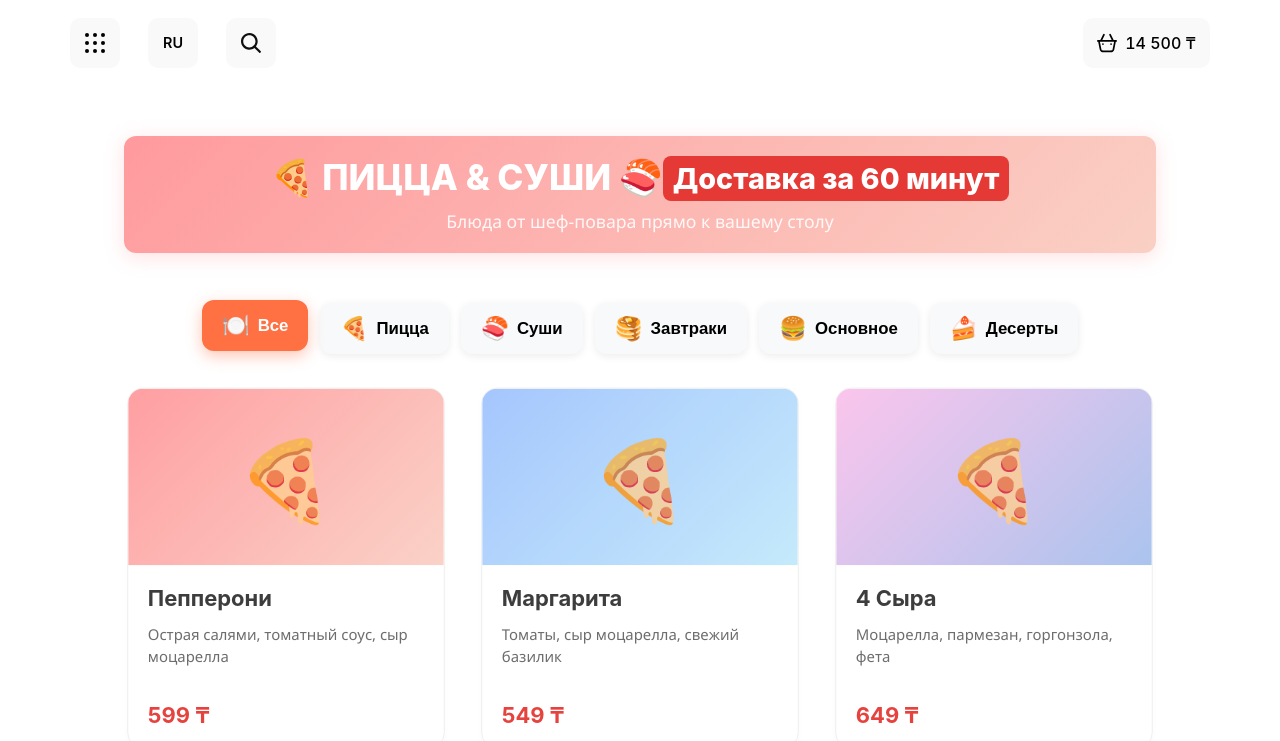
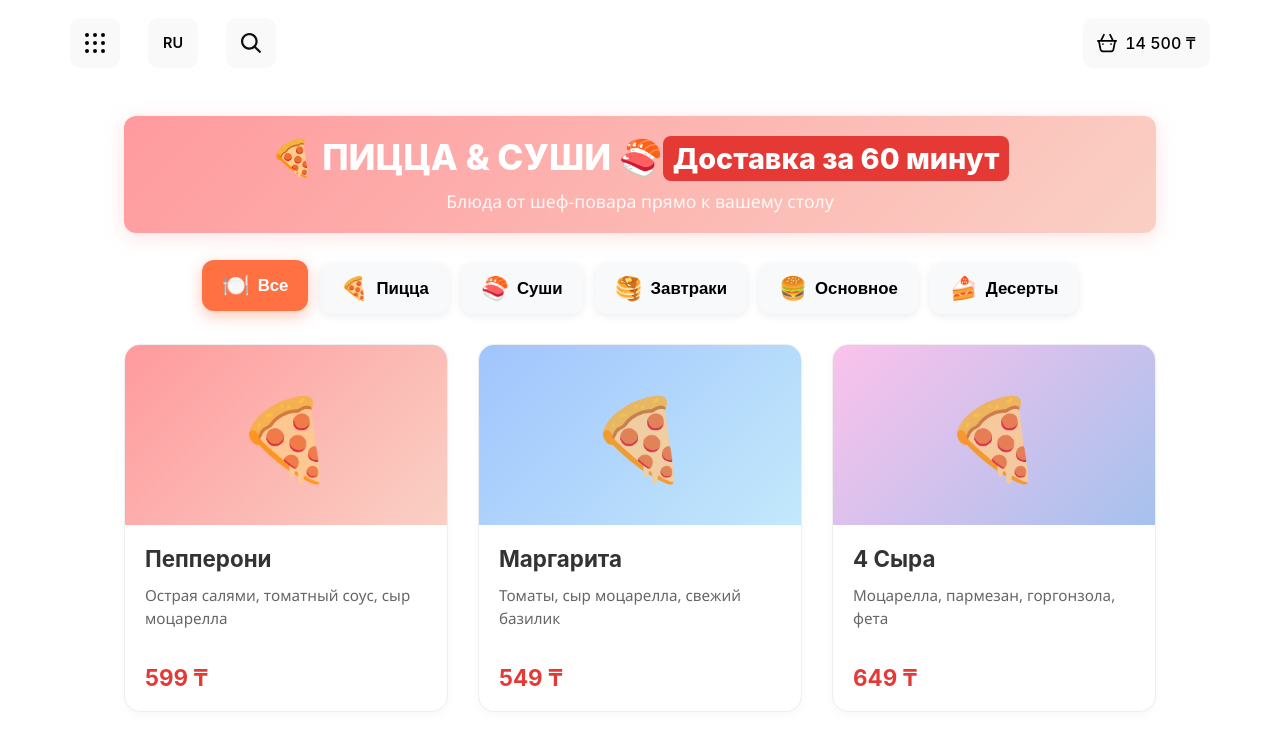
Before and after one commit to nikita-stervec/foodstore-test-2, a Vue app: page / in a window 1280 px wide. Shown: the top 741 px of the page. Built offline with nearby package versions, Linux system fonts and the light colour scheme; the HTML template or start-up script is replaced by a standard one; a web font is replaced by a local one.

Commit message:
hotfix/sidescroll issue

```diff
--- a/src/components/FoodPage.vue
+++ b/src/components/FoodPage.vue
@@ -313,7 +313,7 @@ onBeforeUnmount(() => document.removeEventListener('click', handlePageClick))
   position: relative;
   max-width: 1200px;
   margin: 0 auto;
-  padding: 0 0;
+  padding: 0;
 }
 
 .content-flex {
@@ -334,47 +334,6 @@ onBeforeUnmount(() => document.removeEventListener('click', handlePageClick))
   margin: 0 auto;
 }
 
-.page-container.cart-open {
-  transform: translateX(-15%);
-}
-
-.slide-enter-active,
-.slide-leave-active {
-  transition: transform 0.4s cubic-bezier(0.23, 1, 0.32, 1);
-}
-
-.slide-enter-from,
-.slide-leave-to {
-  transform: translateX(100%);
-}
-
-.cart-animation-container {
-  position: absolute;
-  top: 0;
-  right: 0;
-  width: 375px;
-  height: 100%;
-  transform: translateX(100%);
-  z-index: 99;
-}
-
-.cart-animation-container.open {
-  animation: slide-in 0.4s cubic-bezier(0.23, 1, 0.32, 1) forwards;
-}
-
-.cart-animation-container.closing {
-  animation: slide-out 0.4s cubic-bezier(0.23, 1, 0.32, 1) forwards;
-}
-
-.food-content {
-  padding: 20px 0;
-  font-family:
-    'NotoSans',
-    -apple-system,
-    sans-serif;
-  background-color: #fff;
-}
-
 .page-header {
   display: flex;
   justify-content: center;
@@ -389,10 +348,6 @@ onBeforeUnmount(() => document.removeEventListener('click', handlePageClick))
   transition: transform 0.3s ease;
 }
 
-.page-header:hover {
-  transform: translateY(-3px);
-}
-
 .header-content {
   display: flex;
   flex-direction: column;
@@ -405,11 +360,6 @@ onBeforeUnmount(() => document.removeEventListener('click', handlePageClick))
   margin: 0;
   font-size: 2.2rem;
   font-weight: 800;
-  transition: transform 0.3s ease;
-}
-
-.header-content h1:hover {
-  transform: scale(1.02);
 }
 
 .highlight {
@@ -418,11 +368,6 @@ onBeforeUnmount(() => document.removeEventListener('click', handlePageClick))
   border-radius: 8px;
   font-size: 1.8rem;
   font-weight: 800;
-  transition: transform 0.2s ease;
-}
-
-.highlight:hover {
-  transform: scale(1.05);
 }
 
 .slogan {
@@ -457,31 +402,8 @@ onBeforeUnmount(() => document.removeEventListener('click', handlePageClick))
     transform 0.1s ease;
 }
 
-.category-btn:hover {
-  transform: translateY(-3px);
-  box-shadow: 0 5px 15px rgba(0, 0, 0, 0.1);
-}
-
-.category-btn.active,
-.category-btn.active:hover {
-  background: #ff7043;
-  color: white;
-  transform: translateY(-3px);
-  box-shadow: 0 5px 15px rgba(255, 112, 67, 0.4);
-}
-
-.category-btn.pressed {
-  transform: scale(0.95) translateY(-1px);
-  opacity: 0.9;
-}
-
-.icon {
+.category-btn .icon {
   font-size: 1.4rem;
-  transition: transform 0.2s ease;
-}
-
-.category-btn:hover .icon {
-  transform: scale(1.1);
 }
 
 .food-list {
@@ -499,16 +421,7 @@ onBeforeUnmount(() => document.removeEventListener('click', handlePageClick))
   box-shadow: 0 3px 10px rgba(0, 0, 0, 0.03);
   transition:
     transform 0.3s ease,
-    box-shadow 0.3s ease,
-    opacity 0.3s ease;
-  transform: scale(0.98);
-  opacity: 0.95;
-}
-
-.food-card:hover {
-  transform: translateY(-8px) scale(1.01);
-  box-shadow: 0 10px 25px rgba(0, 0, 0, 0.08);
-  opacity: 1;
+    box-shadow 0.3s ease;
 }
 
 .food-image {
@@ -516,21 +429,11 @@ onBeforeUnmount(() => document.removeEventListener('click', handlePageClick))
   display: flex;
   align-items: center;
   justify-content: center;
-  transition: transform 0.3s ease;
-}
-
-.food-card:hover .food-image {
-  transform: scale(1.03);
 }
 
 .image-placeholder {
   font-size: 5rem;
   opacity: 0.8;
-  transition: transform 0.3s ease;
-}
-
-.food-card:hover .image-placeholder {
-  transform: scale(1.1);
 }
 
 .food-info {
@@ -542,11 +445,6 @@ onBeforeUnmount(() => document.removeEventListener('click', handlePageClick))
   margin-bottom: 12px;
   color: #333;
   font-size: 1.4rem;
-  transition: color 0.2s ease;
-}
-
-.food-card:hover h3 {
-  color: #e53935;
 }
 
 .description {
@@ -555,11 +453,6 @@ onBeforeUnmount(() => document.removeEventListener('click', handlePageClick))
   min-height: 60px;
   margin-bottom: 20px;
   line-height: 1.5;
-  transition: color 0.2s ease;
-}
-
-.food-card:hover .description {
-  color: #444;
 }
 
 .price-add {
@@ -572,11 +465,6 @@ onBeforeUnmount(() => document.removeEventListener('click', handlePageClick))
   font-weight: bold;
   font-size: 1.4rem;
   color: #e53935;
-  transition: transform 0.2s ease;
-}
-
-.food-card:hover .price {
-  transform: scale(1.05);
 }
 
 .promo-banner {
@@ -589,10 +477,6 @@ onBeforeUnmount(() => document.removeEventListener('click', handlePageClick))
   transition: transform 0.3s ease;
 }
 
-.promo-banner:hover {
-  transform: translateY(-5px);
-}
-
 .promo-content {
   display: flex;
   align-items: center;
@@ -601,27 +485,36 @@ onBeforeUnmount(() => document.removeEventListener('click', handlePageClick))
 
 .promo-icon {
   font-size: 3.5rem;
-  transition: transform 0.3s ease;
-}
-
-.promo-banner:hover .promo-icon {
-  transform: scale(1.1);
 }
 
 .promo-text h3 {
   margin: 0 0 8px 0;
   font-size: 1.6rem;
-  transition: transform 0.2s ease;
-}
-
-.promo-banner:hover h3 {
-  transform: translateX(3px);
 }
 
 .promo-text p {
   margin: 0;
   font-size: 1.1rem;
   opacity: 0.9;
+}
+
+.cart-animation-container {
+  position: absolute;
+  top: 0;
+  right: 0;
+  width: 375px;
+  height: 100%;
+  z-index: 99;
+}
+
+.slide-enter-active,
+.slide-leave-active {
+  transition: transform 0.4s cubic-bezier(0.23, 1, 0.32, 1);
+}
+
+.slide-enter-from,
+.slide-leave-to {
+  transform: translateX(100%);
 }
 
 .food-list-move,
@@ -662,8 +555,124 @@ onBeforeUnmount(() => document.removeEventListener('click', handlePageClick))
   }
 }
 
+.page-header:hover {
+  transform: translateY(-3px);
+}
+
+.header-content h1:hover {
+  transform: scale(1.02);
+}
+
+.highlight:hover {
+  transform: scale(1.05);
+}
+
+.category-btn:hover {
+  transform: translateY(-3px);
+  box-shadow: 0 5px 15px rgba(0, 0, 0, 0.1);
+}
+
+.category-btn:hover .icon {
+  transform: scale(1.1);
+}
+
+.category-btn.active,
+.category-btn.active:hover {
+  background: #ff7043;
+  color: white;
+  transform: translateY(-3px);
+  box-shadow: 0 5px 15px rgba(255, 112, 67, 0.4);
+}
+
+.category-btn.pressed {
+  transform: scale(0.95) translateY(-1px);
+  opacity: 0.9;
+}
+
+.food-card:hover {
+  transform: translateY(-8px) scale(1.01);
+  box-shadow: 0 10px 25px rgba(0, 0, 0, 0.08);
+}
+
+.food-card:hover .food-image {
+  transform: scale(1.03);
+}
+
+.food-card:hover .image-placeholder {
+  transform: scale(1.1);
+}
+
+.food-card:hover h3 {
+  color: #e53935;
+}
+
+.food-card:hover .description {
+  color: #444;
+}
+
+.food-card:hover .price {
+  transform: scale(1.05);
+}
+
+.promo-banner:hover {
+  transform: translateY(-5px);
+}
+
+.promo-banner:hover .promo-icon {
+  transform: scale(1.1);
+}
+
+.promo-banner:hover h3 {
+  transform: translateX(3px);
+}
+
+.page-container.cart-open {
+  transform: translateX(-15%);
+}
+
+.cart-animation-container.open {
+  animation: slide-in 0.4s cubic-bezier(0.23, 1, 0.32, 1) forwards;
+}
+
+.cart-animation-container.closing {
+  animation: slide-out 0.4s cubic-bezier(0.23, 1, 0.32, 1) forwards;
+}
+
 @media (min-width: 1140px) and (max-width: 1200px) {
-  /* Анимации оставляем без изменений */
+  .header-content h1 {
+    flex-direction: row;
+    font-size: 1.5rem;
+  }
+
+  .highlight {
+    font-size: 1.5rem;
+  }
+
+  .content-flex {
+    justify-content: center;
+  }
+
+  .cart-animation-container {
+    width: 25%;
+  }
+
+  .cart-animation-container.open {
+    animation: slide-in-low 0.4s cubic-bezier(0.23, 1, 0.32, 1) forwards;
+  }
+
+  .cart-animation-container.closing {
+    animation: slide-out-low 0.4s cubic-bezier(0.23, 1, 0.32, 1) forwards;
+  }
+
+  .page-container.cart-open {
+    transform: translateX(-25%);
+    max-width: 730px;
+  }
+
+  .page-container {
+    margin: auto 72px;
+  }
+
   @keyframes slide-in-low {
     0% {
       transform: translateX(-100%);
@@ -685,51 +694,30 @@ onBeforeUnmount(() => document.removeEventListener('click', handlePageClick))
       opacity: 0;
     }
   }
+}
 
-  .header-content h1 {
-    align-items: center;
-    flex-direction: row;
-    margin: 0;
-    font-size: 1.5rem;
-    font-weight: 500;
-    transition: transform 0.3s ease;
-  }
-
-  .highlight {
-    font-size: 1.5rem;
+@media (min-width: 1201px) and (max-width: 1400px) {
+  .page-container.cart-open {
+    transform: translateX(-21.75%);
+    max-width: 798px;
   }
 
   .content-flex {
     justify-content: center;
   }
 
-  /* ФИКС: Корректируем позицию корзины */
-  .cart-animation-container {
-    right: 0; /* Прижимаем к правому краю */
-    left: auto; /* Отключаем левое позиционирование */
-    width: 25%; /* Оптимальная ширина для этого разрешения */
-  }
-
   .cart-animation-container.open {
-    animation: slide-in-low 0.4s cubic-bezier(0.23, 1, 0.32, 1) forwards;
-    transform: translateX(-5%); /* Фиксируем конечную позицию */
+    animation: slide-in-lite 0.4s cubic-bezier(0.23, 1, 0.32, 1) forwards;
   }
 
   .cart-animation-container.closing {
-    animation: slide-out-low 0.4s cubic-bezier(0.23, 1, 0.32, 1) forwards;
+    animation: slide-out-lite 0.4s cubic-bezier(0.23, 1, 0.32, 1) forwards;
   }
 
-  /* ФИКС: Уменьшаем смещение контента */
-  .page-container.cart-open {
-    transform: translateX(-25%); /* Снижено с -25% */
-    max-width: 730px; /* Оптимальная ширина */
+  .page-container {
+    margin: auto 64px;
   }
-  .page-container {
-    margin: auto 72px;
-  }
-}
 
-@media (min-width: 1201px) and (max-width: 1400px) {
   @keyframes slide-in-lite {
     0% {
       transform: translateX(-100%);
@@ -740,7 +728,7 @@ onBeforeUnmount(() => document.removeEventListener('click', handlePageClick))
       opacity: 1;
     }
   }
-  /* меню в лево */
+
   @keyframes slide-out-lite {
     0% {
       transform: translateX(-1%);
@@ -751,6 +739,18 @@ onBeforeUnmount(() => document.removeEventListener('click', handlePageClick))
       opacity: 0;
     }
   }
+}
+
+@media (min-width: 1401px) and (max-width: 1600px) {
+  .page-container.cart-open {
+    transform: translateX(-15%);
+    max-width: 943px;
+    padding-right: 28px;
+  }
+
+  .content-flex {
+    justify-content: center;
+  }
 
   .cart-animation-container.open {
     animation: slide-in-lite 0.4s cubic-bezier(0.23, 1, 0.32, 1) forwards;
@@ -760,21 +760,10 @@ onBeforeUnmount(() => document.removeEventListener('click', handlePageClick))
     animation: slide-out-lite 0.4s cubic-bezier(0.23, 1, 0.32, 1) forwards;
   }
 
-  .page-container.cart-open {
-    transform: translateX(-21.75%);
-    max-width: 798px;
+  .page-container {
+    margin: auto 48px;
   }
 
-  .content-flex {
-    justify-content: center;
-  }
-
-  .page-container {
-    margin: auto 64px;
-  }
-}
-
-@media (min-width: 1401px) and (max-width: 1600px) {
   @keyframes slide-in-lite {
     0% {
       transform: translateX(-100%);
@@ -795,28 +784,6 @@ onBeforeUnmount(() => document.removeEventListener('click', handlePageClick))
       transform: translateX(-100%);
       opacity: 0;
     }
-  }
-
-  .page-container.cart-open {
-    transform: translateX(-15%);
-    max-width: 943px;
-    padding-right: 28px;
-  }
-
-  .content-flex {
-    justify-content: center;
-  }
-
-  .cart-animation-container.open {
-    animation: slide-in-lite 0.4s cubic-bezier(0.23, 1, 0.32, 1) forwards;
-  }
-
-  .cart-animation-container.closing {
-    animation: slide-out-lite 0.4s cubic-bezier(0.23, 1, 0.32, 1) forwards;
-  }
-
-  .page-container {
-    margin: auto 48px;
   }
 }
 
```
